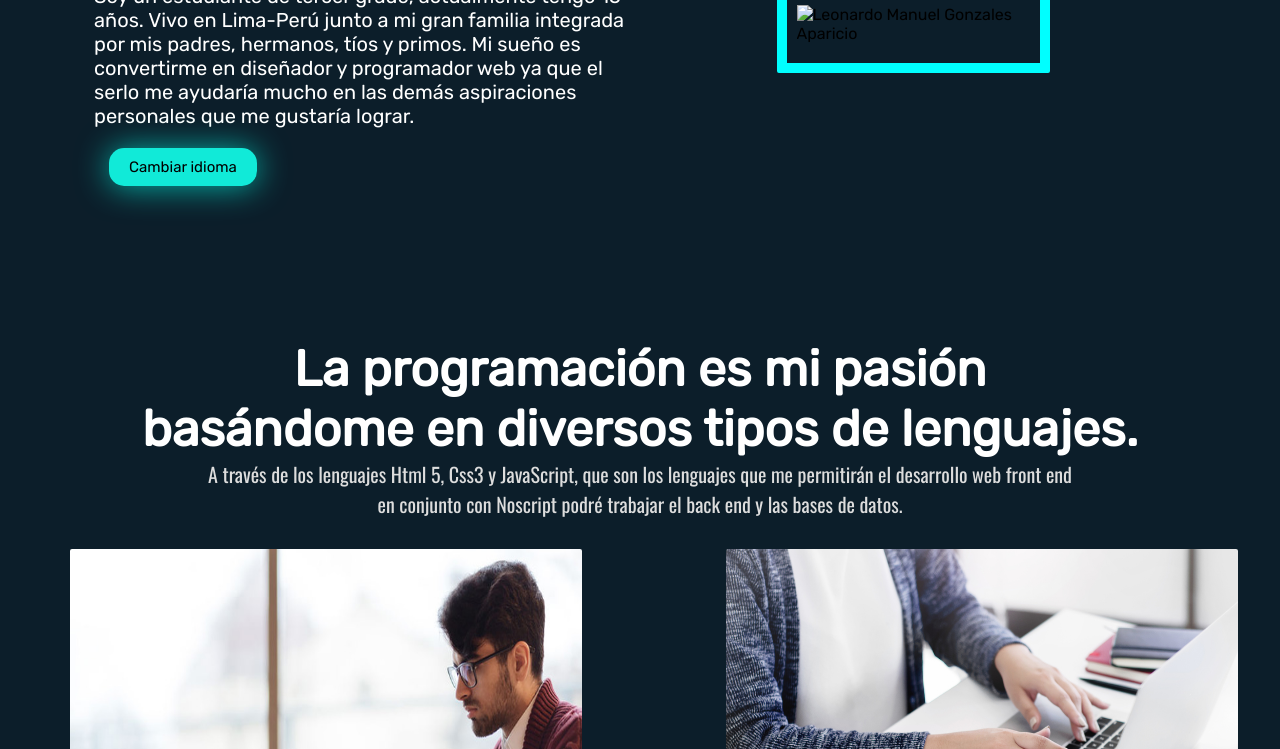
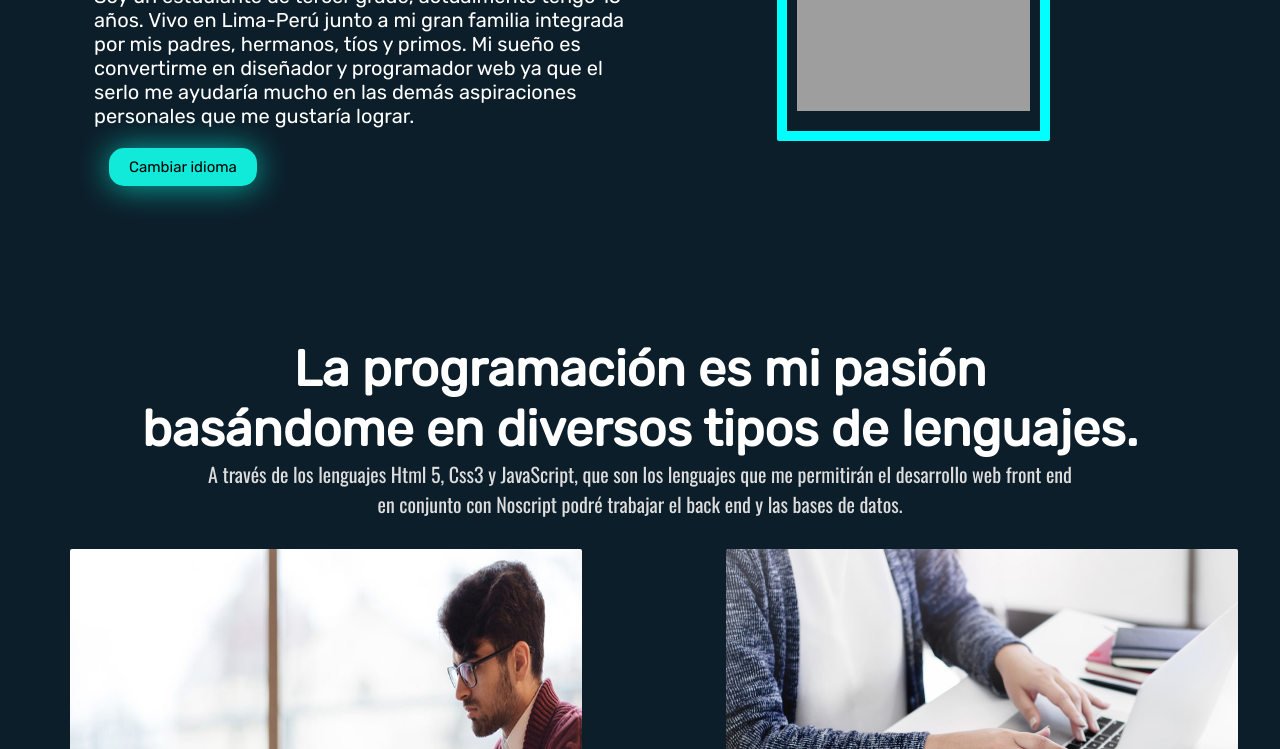
Before and after one commit to Leonarddo375/Tareas, a plain HTML site: page index.html in a window 1280 px wide. Shown: the part 351-1100 px from the top of the page. Drawn offline with nearby package versions, Linux system fonts and the light colour scheme; the site is published under a folder, as on GitHub Pages, so addresses that start at the root find nothing; a script that the page names is missing.

Commit message:
Update index.html

```diff
--- a/index.html
+++ b/index.html
@@ -69,7 +69,7 @@
                     </button>
                 </a>
             </div>
-            <img src="/imgen-leo.png" alt="Leonardo Manuel Gonzales Aparicio" class="present">
+            <img src="imgen-leo.png" alt="Leonardo Manuel Gonzales Aparicio" class="present">
 
         </section>
         <section class="section-servicios" id="Servicios">
```
